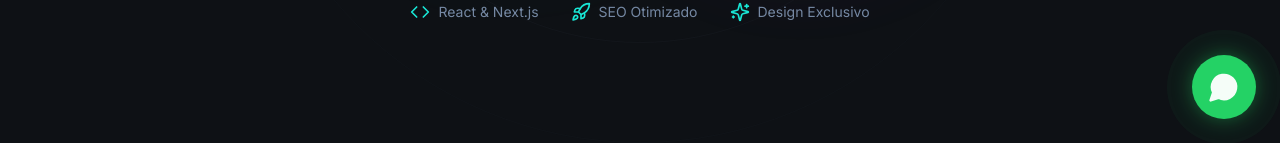
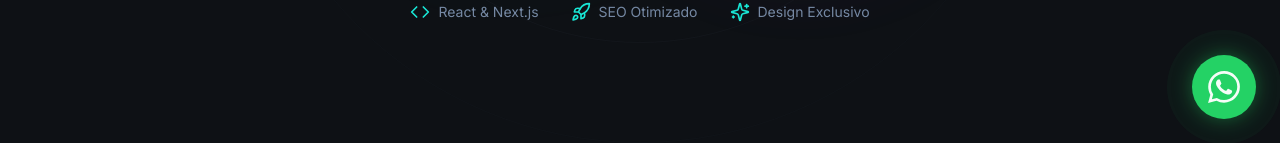
Before and after one commit to danielaghidini/meu-site-perfeito, a React (Vite) app in the folder frontend/: page / in a window 1280 px wide. Shown: the part 657-800 px from the top of the page. Built offline with nearby package versions, Linux system fonts and the light colour scheme; no server answers; the HTML template or start-up script is replaced by a standard one.

Commit message:
style: use official WhatsApp logo and restore send icon

```diff
--- a/frontend/src/components/WhatsAppButton.tsx
+++ b/frontend/src/components/WhatsAppButton.tsx
@@ -1,6 +1,17 @@
 import { motion, AnimatePresence } from "framer-motion";
-import { MessageCircle, X, Send, User } from "lucide-react";
+import { X, Send } from "lucide-react";
 import { useState } from "react";
+
+const WhatsAppIcon = ({ className }: { className?: string }) => (
+	<svg
+		viewBox="0 0 24 24"
+		className={className}
+		fill="currentColor"
+		xmlns="http://www.w3.org/2000/svg"
+	>
+		<path d="M17.472 14.382c-.297-.149-1.758-.867-2.03-.967-.273-.099-.471-.148-.67.15-.197.297-.767.966-.94 1.164-.173.199-.347.223-.644.075-.297-.15-1.255-.463-2.39-1.475-.883-.788-1.48-1.761-1.653-2.059-.173-.297-.018-.458.13-.606.134-.133.298-.347.446-.52.149-.174.198-.298.298-.497.099-.198.05-.371-.025-.52-.075-.149-.669-1.612-.916-2.207-.242-.579-.487-.5-.669-.51-.173-.008-.371-.01-.57-.01-.198 0-.52.074-.792.372-.272.297-1.04 1.016-1.04 2.479 0 1.462 1.065 2.875 1.213 3.074.149.198 2.096 3.2 5.077 4.487.709.306 1.262.489 1.694.625.712.227 1.36.195 1.871.118.571-.085 1.758-.719 2.006-1.413.248-.694.248-1.289.173-1.413-.074-.124-.272-.198-.57-.347m-5.421 7.403h-.004a9.87 9.87 0 01-5.031-1.378l-.361-.214-3.741.982.998-3.648-.235-.374a9.86 9.86 0 01-1.51-5.26c.001-5.45 4.436-9.884 9.888-9.884 2.64 0 5.122 1.03 6.988 2.898a9.825 9.825 0 012.893 6.994c-.003 5.45-4.437 9.884-9.885 9.884m8.413-18.297A11.815 11.815 0 0012.05 0C5.495 0 .16 5.335.157 11.892c0 2.096.547 4.142 1.588 5.945L.057 24l6.305-1.654a11.882 11.882 0 005.683 1.448h.005c6.554 0 11.89-5.335 11.893-11.893a11.821 11.821 0 00-3.48-8.413Z" />
+	</svg>
+);
 
 const WhatsAppButton = () => {
 	const [isOpen, setIsOpen] = useState(false);
@@ -104,7 +115,7 @@
 									disabled={!userMessage.trim()}
 									className="w-full bg-gradient-to-r from-[#00E5FF] to-[#7B61FF] hover:opacity-90 disabled:opacity-50 text-white font-bold py-3 rounded-xl flex items-center justify-center gap-2 transition-all shadow-lg shadow-[#00E5FF]/20"
 								>
-									<MessageCircle className="w-4 h-4 fill-current" />
+									<Send className="w-4 h-4" />
 									Enviar no WhatsApp
 								</button>
 							</form>
@@ -131,7 +142,7 @@
 					{isOpen ? (
 						<X className="w-8 h-8" />
 					) : (
-						<MessageCircle className="w-8 h-8 fill-current" />
+						<WhatsAppIcon className="w-8 h-8" />
 					)}
 
 					{/* Tooltip (only when closed) */}
```
